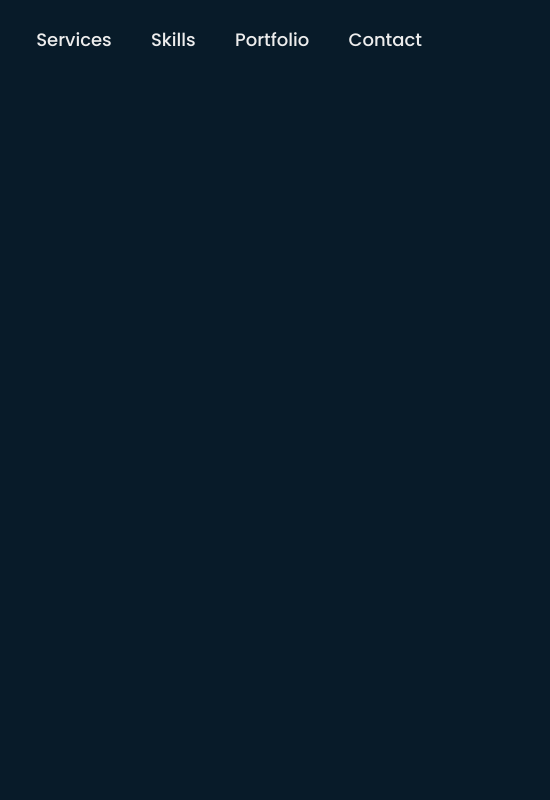
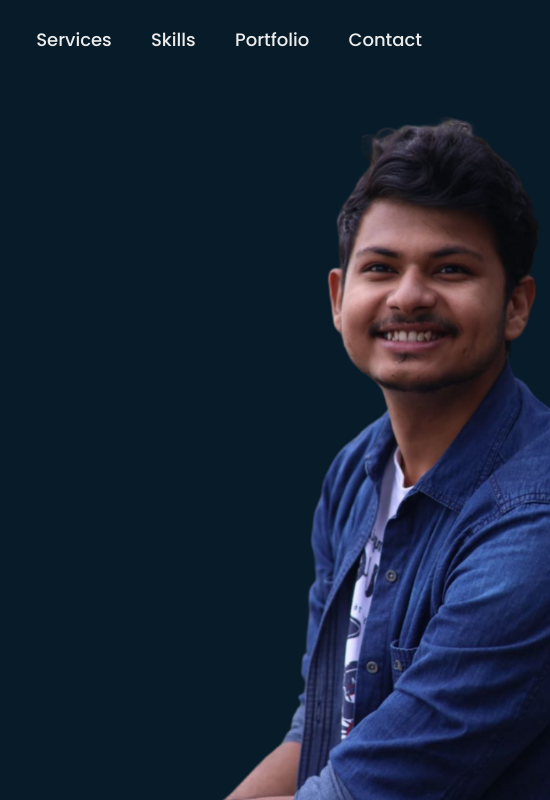
Before and after one commit to darkarka/portfolio_01, a plain HTML site: page index.html in a window 1280 px wide. Shown: the full height of the page, 730-1280 px from the left. Drawn offline with nearby package versions, Linux system fonts and the light colour scheme.

Commit message:
Code update

```diff
--- a/style.css
+++ b/style.css
@@ -61,7 +61,7 @@ body{
 }
 .home{
     height: 100vh;
-    background: url() no-repeat; /* This task is not comp...*/
+    background: url('Untitled design.png') no-repeat; /* This task is not comp...*/
     background-size: cover;
     background-position: center;
     display: flex;
@@ -206,8 +206,8 @@ body{
 .home-imgHover{
     position: absolute;
     top: 0;
-    right: 30px;
-    width: 500px;
+    right: 0px;
+    width: 600px;
     height: 100%;
     background: transparent;
     transition: 3s;
```
Also changed, not shown: Untitled design.png (added).
